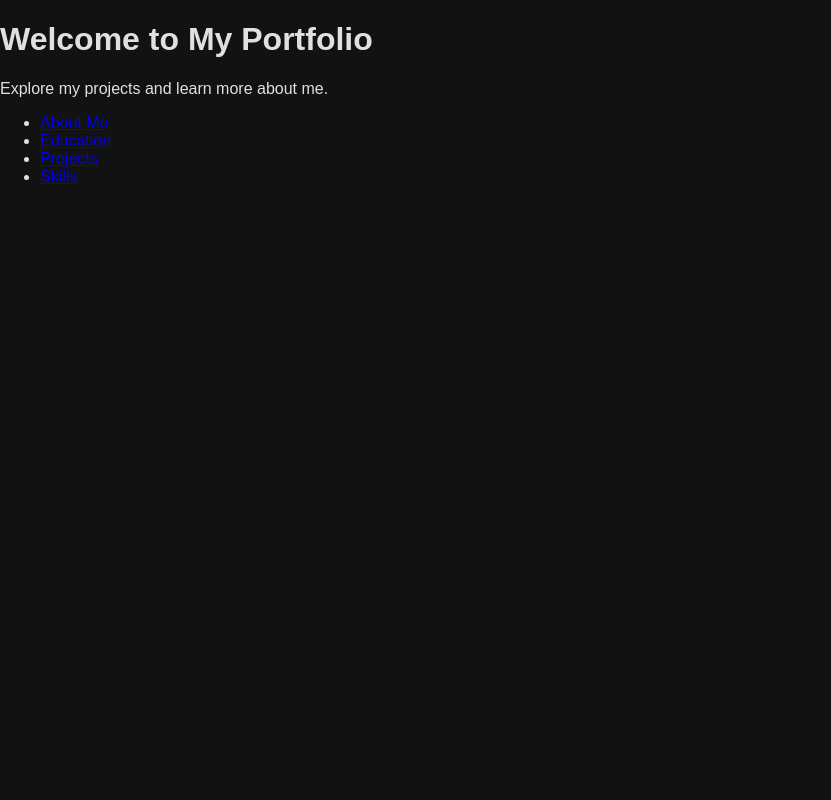
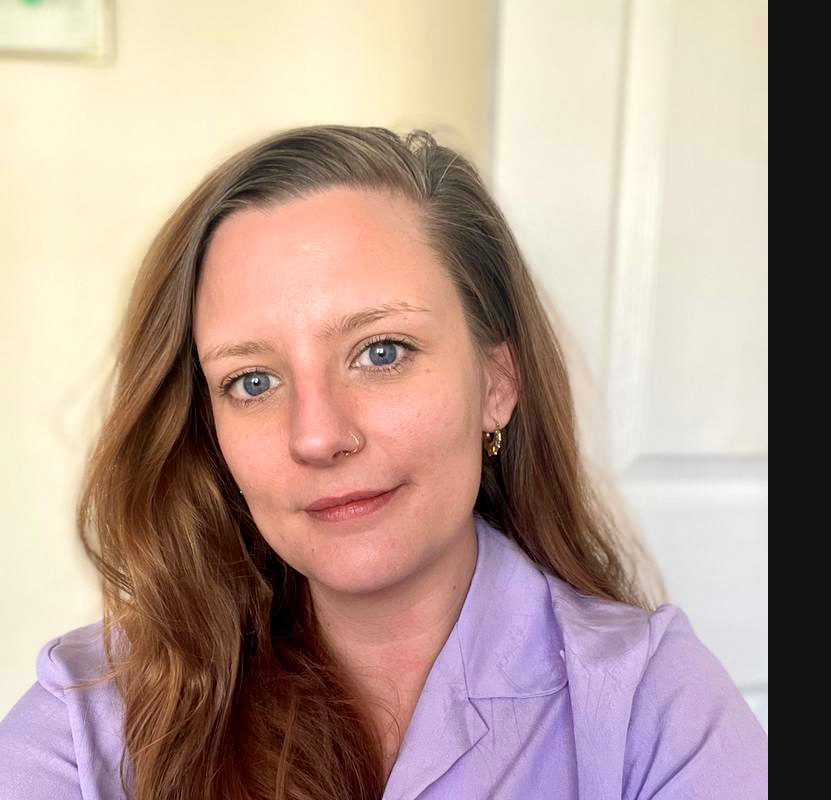
Before and after one commit to sdg877/react_portfolio, a React (Create React App) app: page / in a window 1280 px wide. Shown: the top 800 px of the page, without its empty margins (0-831 px from the left). Built offline with nearby package versions, Linux system fonts and the light colour scheme; a web font is replaced by a local one.

Commit message:
Layout component added

```diff
--- a/src/App.jsx
+++ b/src/App.jsx
@@ -1,31 +1,38 @@
-import './App.css';
-import { BrowserRouter as Router, Routes, Route, useLocation } from "react-router-dom";
-import NavBar from './components/NavBar.jsx';
-import AboutMe from './pages/AboutMe.jsx';
-import Home from './pages/Home.jsx';
-import Education from './pages/Education.jsx';
-import Projects from './pages/Projects.jsx';
-import Skills from './pages/Skills.jsx';
-import ProjectOne from './pages/ProjectPages/ProjectOne.jsx';
-import InTech from './pages/ProjectPages/InTech.jsx';
-import SSS from './pages/ProjectPages/SSS.jsx';
-import WeatherApp from './pages/ProjectPages/WeatherApp.jsx';
-import GourmetGallery from './pages/ProjectPages/GourmetGallery.jsx';
-import Snake from './pages/ProjectPages/Snake.jsx';
-import SpookSpotters from './pages/ProjectPages/SpookSpotters.jsx';
+import "./App.css";
+import {
+  BrowserRouter as Router,
+  Routes,
+  Route,
+  useLocation,
+} from "react-router-dom";
+import NavBar from "./components/NavBar.jsx";
+import AboutMe from "./pages/AboutMe.jsx";
+import Home from "./pages/Home.jsx";
+import Education from "./pages/Education.jsx";
+import Projects from "./pages/Projects.jsx";
+import Skills from "./pages/Skills.jsx";
+import ProjectOne from "./pages/ProjectPages/ProjectOne.jsx";
+import InTech from "./pages/ProjectPages/InTech.jsx";
+import SSS from "./pages/ProjectPages/SSS.jsx";
+import WeatherApp from "./pages/ProjectPages/WeatherApp.jsx";
+import GourmetGallery from "./pages/ProjectPages/GourmetGallery.jsx";
+import Snake from "./pages/ProjectPages/Snake.jsx";
+import SpookSpotters from "./pages/ProjectPages/SpookSpotters.jsx";
+import LayOut from "./components/LayOut.jsx";
 
 const App = () => {
   const location = useLocation();
 
   return (
     <div>
-      {location.pathname !== '/' && <NavBar />}
+      {location.pathname !== "/" && <NavBar />}
+
+      <LayOut />
 
       <Routes>
         <Route path="/about" element={<AboutMe />} />
         <Route path="/education" element={<Education />} />
         <Route path="/skills" element={<Skills />} />
-
         <Route path="/projects/GourmetGallery" element={<GourmetGallery />} />
         <Route path="/projects/Snake" element={<Snake />} />
         <Route path="/projects/SpookSpotters" element={<SpookSpotters />} />
@@ -34,7 +41,6 @@
         <Route path="/projects/InTechJobs" element={<InTech />} />
         <Route path="/projects/ProjectOne" element={<ProjectOne />} />
         <Route path="/projects" element={<Projects />} />
-
         <Route path="/" element={<Home />} />
       </Routes>
     </div>
```
